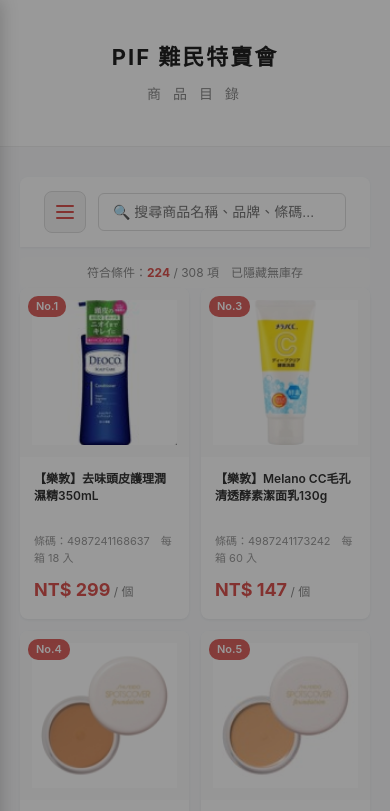
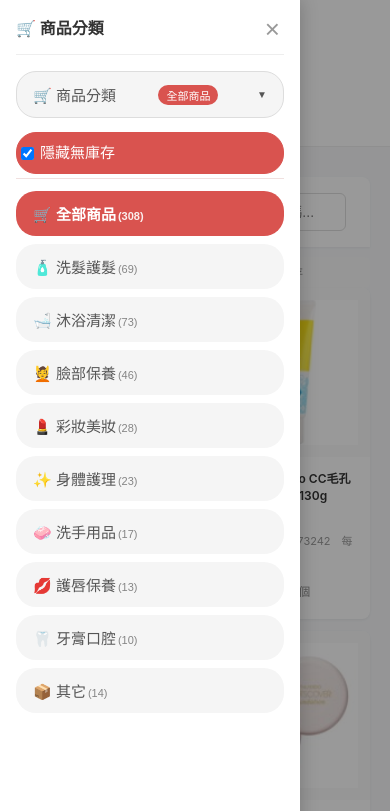
Before and after one commit to toymock2023/ict-pif-catalog, a plain HTML site: page index.html in a window 390 px wide. Both pictures are taken after a click on the button "開啟篩選選單". Shown: the top 811 px of the page. Drawn offline with Linux system fonts and the light colour scheme.

Commit message:
Add files via upload

```diff
--- a/index.html
+++ b/index.html
@@ -354,6 +354,7 @@
       padding: 16px;
       -webkit-overflow-scrolling: touch;
     }
+    #filterDrawer.open { transform: translateX(0); }
     .drawer-head {
       display: flex;
       align-items: center;
```
